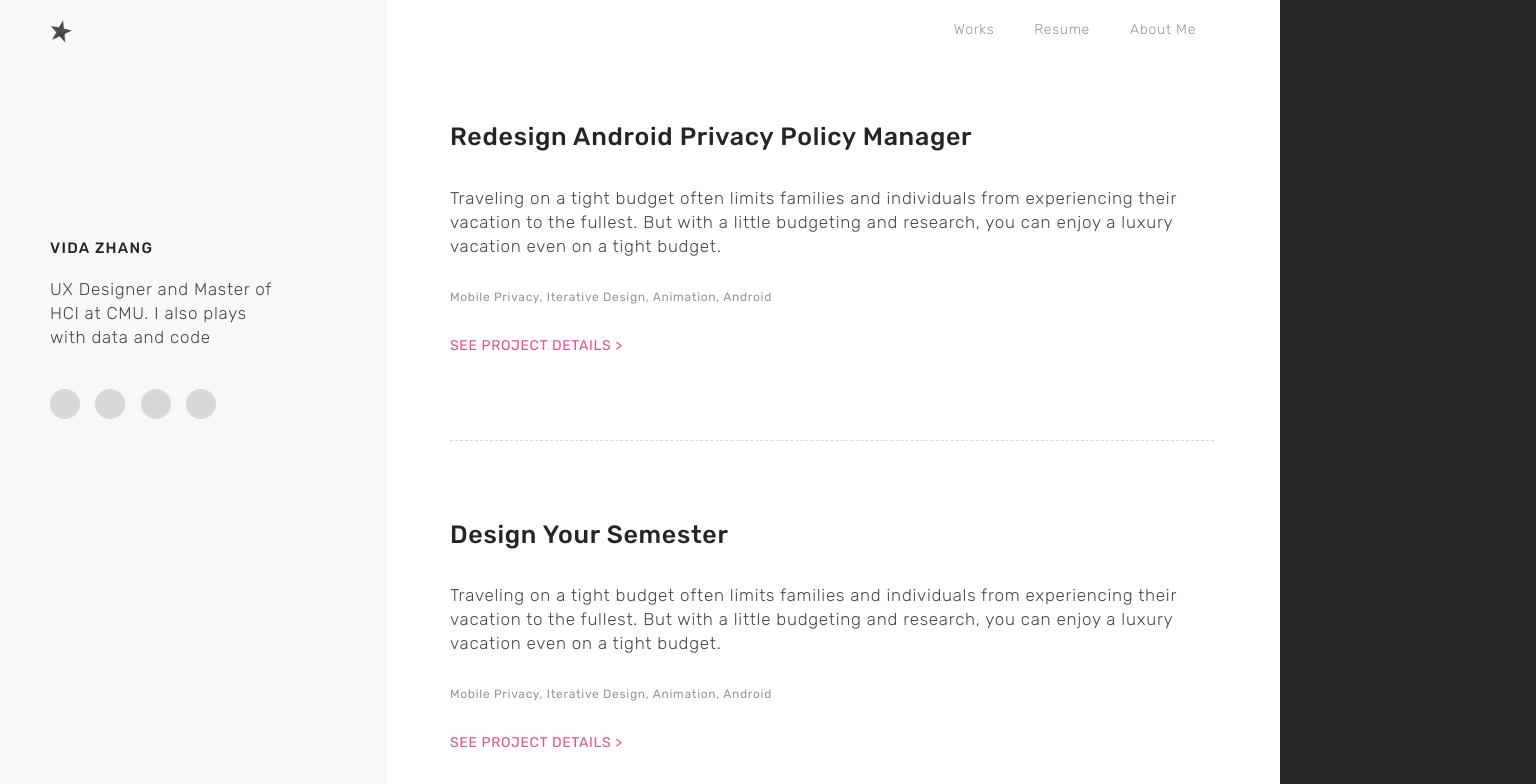
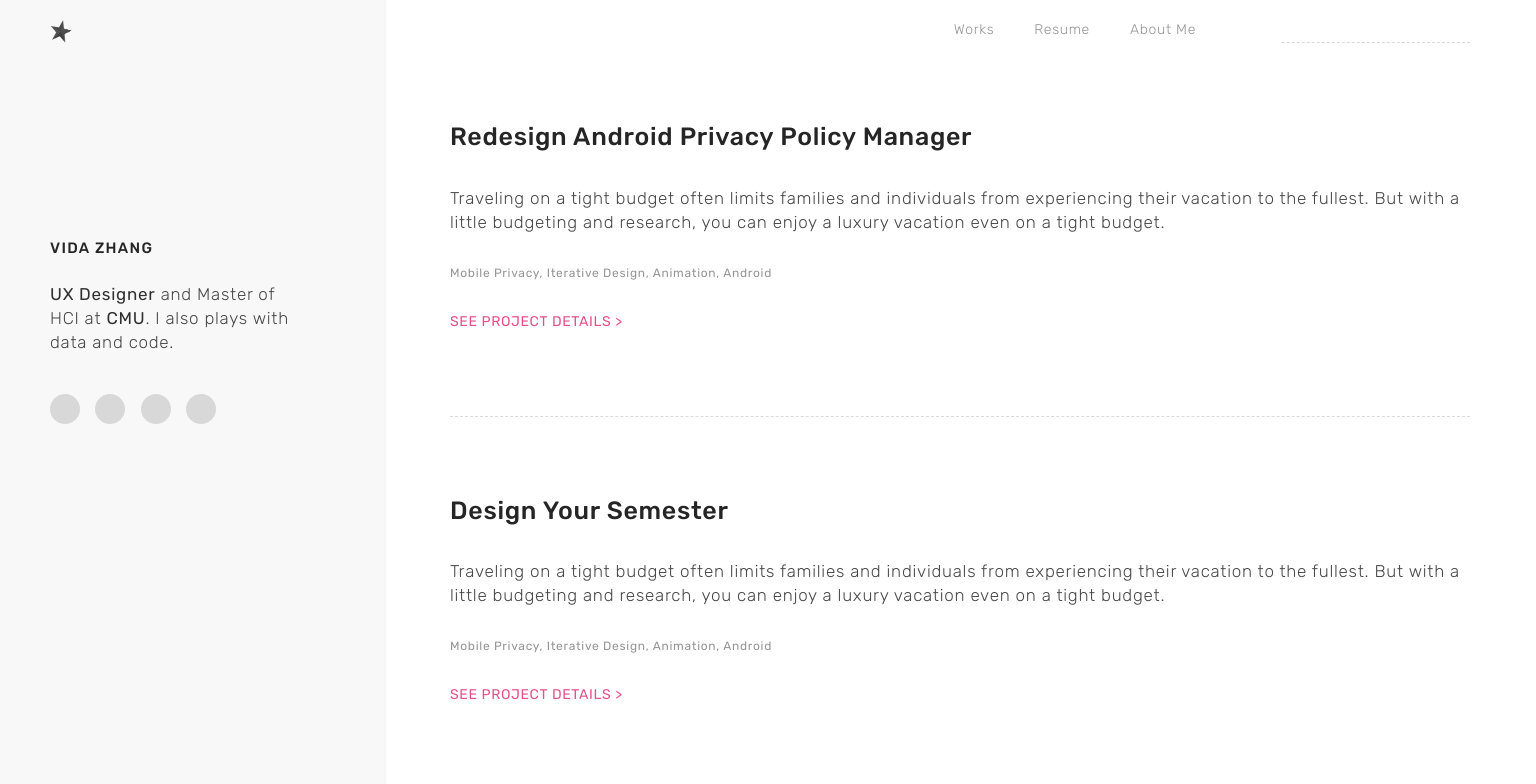
Before and after one commit to vida22/vidazhang, a plain HTML site: page index.html in a window 1280 px wide. Shown: the top 784 px of the page, 1536 px wide, since content can reach past the window. Drawn offline with nearby package versions, Linux system fonts and the light colour scheme; a script that the page names is missing.

Commit message:
fixed profile div

```diff
--- a/css/mystyle.css
+++ b/css/mystyle.css
@@ -54,6 +54,7 @@ body{
         top: 20%;
         display: block;
         position: fixed;
+        max-width: 300px;
     }
 
     #side-bar {
@@ -67,7 +68,7 @@ body{
         left: 30%;
         position: relative;
         display: block;
-        width: 70%;
+        width: 90%;
     }
 
     nav {
@@ -78,8 +79,8 @@ body{
     }
 
     #profile p {
-        margin-top: 20px;
-        width: 40%;
+    margin-top: 25px;
+    width: 80%;
     }
 
     #profile h2 {
@@ -118,7 +119,7 @@ body{
     }
 
     #profile p {
-        margin-top: 20px;
+        margin-top: 25px;
         max-width: 60%;
     }
 
@@ -274,7 +275,7 @@ body{
     }
 
     h2{
-    font-size: 15px;
+    font-size: 14px;
     letter-spacing: 1.3px;
     margin-top: 20px;
     }
@@ -398,6 +399,11 @@ p{
     z-index: 2;
 }
 
+p b {
+    font-weight: 400;
+    color: #303030;
+}
+
 
 h4 {
     /*project keywords*/
--- a/index.html
+++ b/index.html
@@ -33,7 +33,7 @@
         <img class="logo" src="img/Logo.png" alt="Logo">
         <div id="profile">
             <h2>Vida Zhang</h2>
-            <p>UX Designer and Master of HCI at CMU. I also plays with data and code</p>
+            <p><b>UX Designer</b> and Master of HCI at <b>CMU</b>. I also plays with data and code.</p>
             <div id="social">
                 <ul>
                     <li><a href="https://www.linkedin.com/in/vidazhang" target="_blank"><img class="social" src="img/linkedin.png" alt="LinkedIn"></a></li>
```
